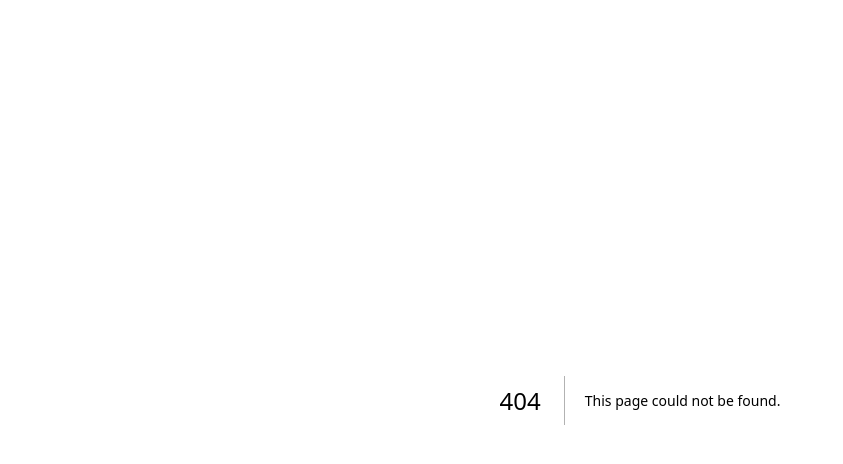
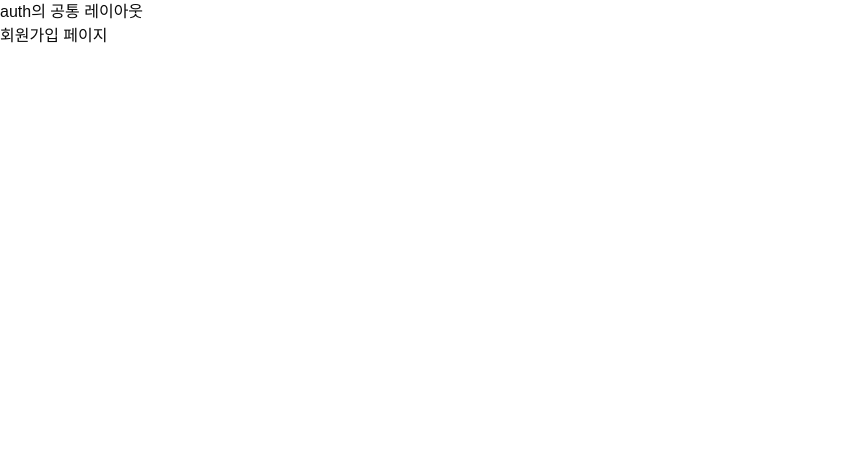
Before and after one commit to atzzuny-hub/jira_clone, a Next.js app: page /sign-up in a window 1280 px wide. Before the commit this address had no page. Shown: the top 464 px of the page, without its empty margins (0-843 px from the left). Built offline with nearby package versions, Linux system fonts and the light colour scheme.

Commit message:
auth oute Groups

```diff
--- /dev/null
+++ b/src/app/(auth)/layout.tsx
@@ -0,0 +1,14 @@
+interface AuthLayoutProps{
+    children:React.ReactNode
+}
+
+const AuthLayout = ({children}:AuthLayoutProps) => {
+    return(
+        <div>
+            <h1>auth의 공통 레이아웃</h1>
+            {children}
+        </div>
+    )
+}
+
+export default AuthLayout
--- /dev/null
+++ b/src/app/(auth)/sign-up/page.tsx
@@ -0,0 +1,7 @@
+const SignUpPage = () => {
+    return(
+        <div>회원가입 페이지</div>
+    )
+}
+
+export default SignUpPage
```
Also changed, not shown: src/app/(auth)/sign-in/page.tsx (renamed from src/app/sign-in/page.tsx).
